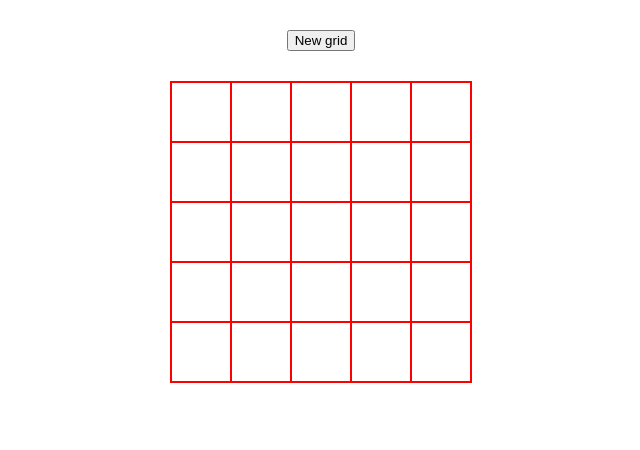
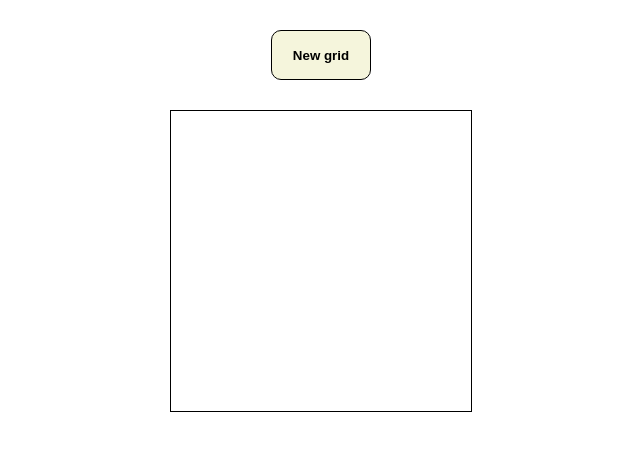
Before and after one commit to Kyleidge/odin-etch-a-sketch, a plain HTML site: page index.html in a window 1280 px wide. Shown: the whole page, without its empty margins (319-959 px from the left). Drawn offline with Linux system fonts and the light colour scheme.

Commit message:
Grid changes color on hover & button created to change grid size

```diff
--- a/index.html
+++ b/index.html
@@ -10,7 +10,7 @@
 </head>
 <body>
     <div class="controls">
-        <button>New grid</button>
+        <button id="new-grid-button">New grid</button>
     </div>
     <div class="grid-container" id="grid">
     </div>
--- a/script.js
+++ b/script.js
@@ -1,17 +1,32 @@
-let width = 5;
-let height = 5;
+createGrid(10)
 
+const newGridButton = document.getElementById("new-grid-button");
+
+newGridButton.addEventListener("click", () => {
+    createGrid(parseInt(prompt("New grid width/height?")));
+})
+
+function createGrid(elements) {
+    if (elements > 100) { elements = 100; }
     const gridContainerDOM = document.getElementById("grid");
+    gridContainerDOM.innerHTML = '';
 
-for (let row = 0; row < height; row++) {
+    for (let row = 0; row < elements; row++) {
         let newRowDOM = document.createElement('div');
         newRowDOM.className = "row";
 
-    for (let column = 0; column < width; column++) {
+        for (let column = 0; column < elements; column++) {
             let newItemDOM = document.createElement('div');
             newItemDOM.className = "item";
+            newItemDOM.addEventListener("mouseenter", (e) => {
+                let red = Math.floor(Math.random() * 256);
+                let green = Math.floor(Math.random() * 256);
+                let blue = Math.floor(Math.random() * 256);
+                e.target.style.backgroundColor = "rgb(" + red + "," + green + "," + blue + ")";
+            })
             newRowDOM.appendChild(newItemDOM);
         }
 
         gridContainerDOM.appendChild(newRowDOM);
     }
+}
--- a/styles.css
+++ b/styles.css
@@ -3,7 +3,7 @@
     flex-direction: column;
     width: 300px;
     height: 300px;
-    border: 1px red solid;
+    border: 1px black solid;
 }
 
 body {
@@ -24,5 +24,19 @@ body {
 
 .item {
     flex-grow: 1;
-    border: 1px red solid;
+    /*border: 1px black solid;*/
 }
+
+button {
+    padding: 0;
+    margin: 0;
+
+    background-color: beige;
+    border: 1px black solid;
+    border-radius: 10px;
+
+    width: 100px;
+    height: 50px;
+
+    font-weight: bold;
+}
```
Lines whose indentation alone changed are shown as unchanged.
